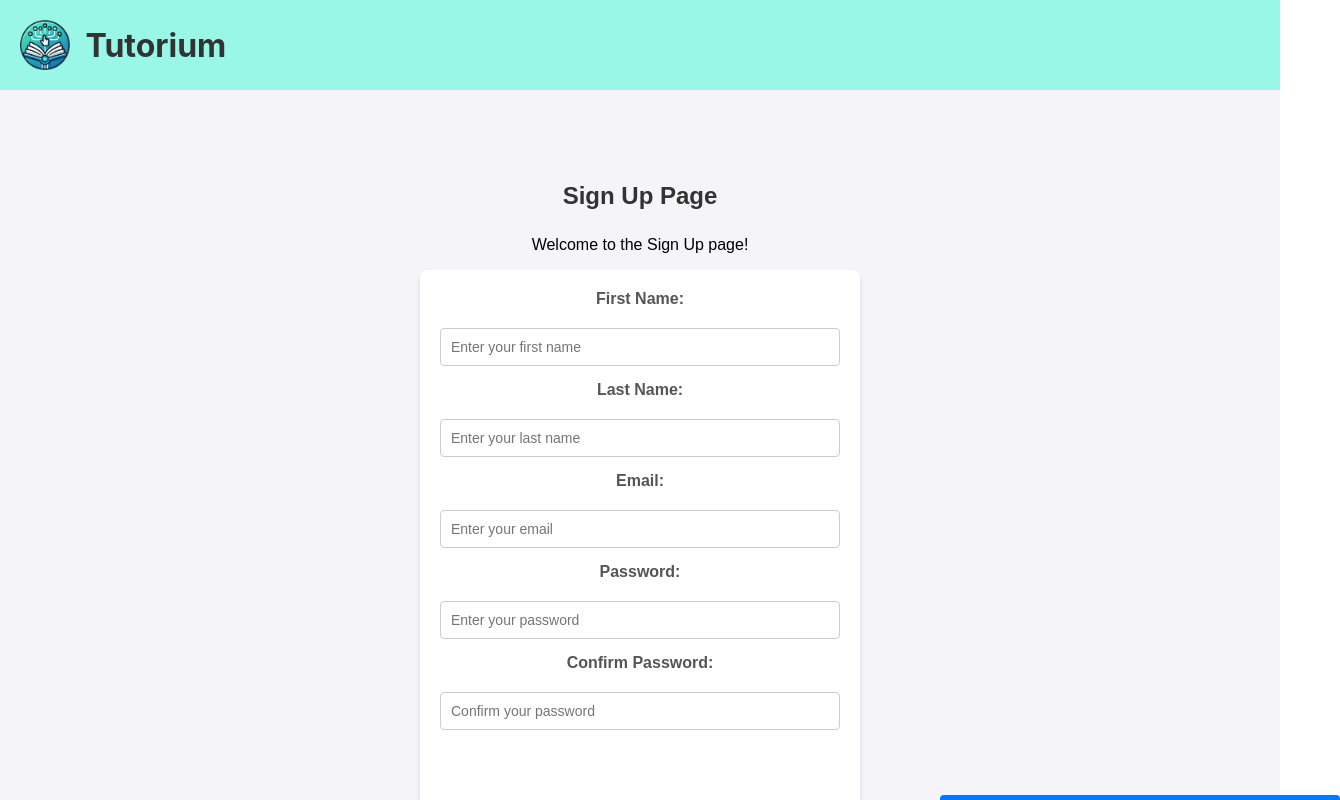
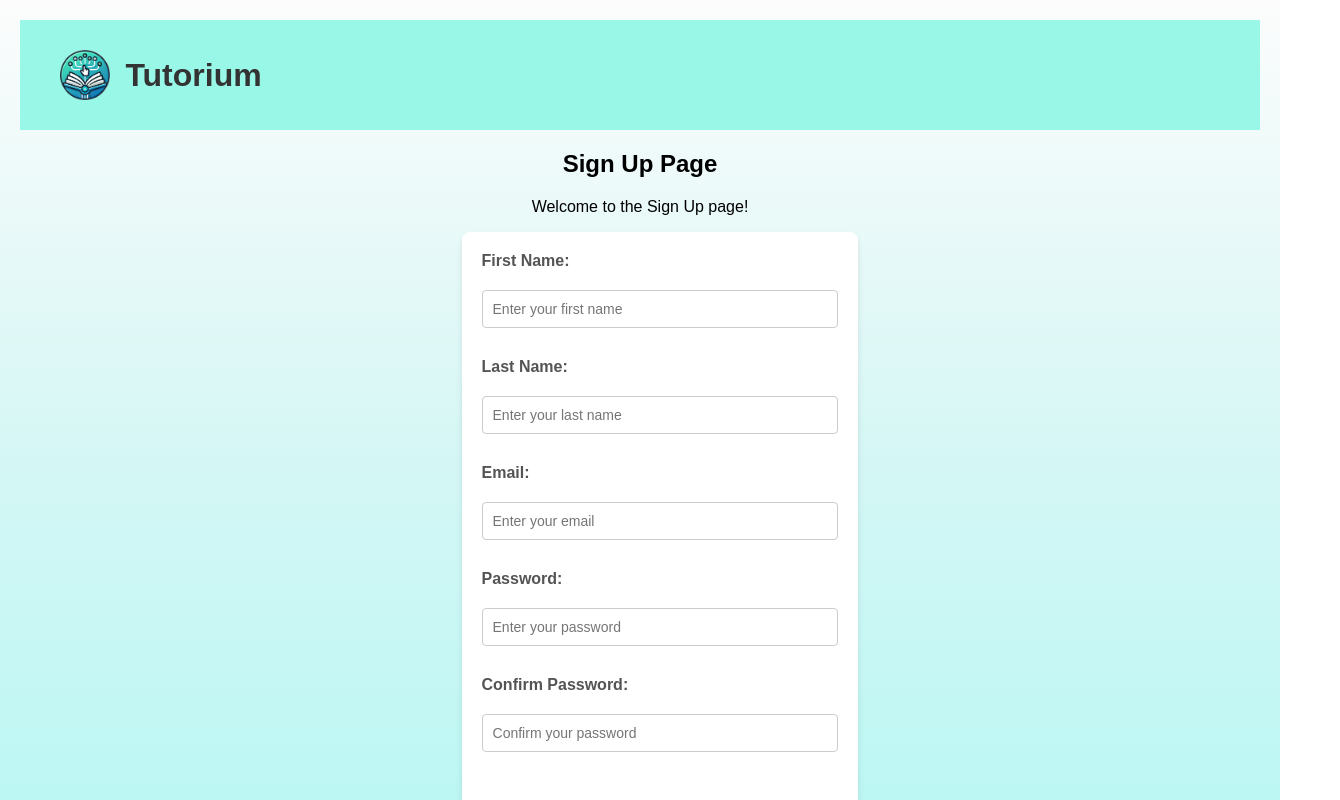
Before and after one commit to travislee7/Tutorium-Front-End, a React (Create React App) app in the folder tutor-frontend/: page / in a window 1280 px wide. Both pictures are taken after a click on the button "Sign Up". Shown: the top 800 px of the page, 1340 px wide, since content can reach past the window. Built offline with nearby package versions, Linux system fonts and the light colour scheme.

Commit message:
"Sign Up" Button aligned and ombre background
"Sign Up" Button aligned and ombre background implemented

```diff
--- a/tutor-frontend/src/pages/LandingPage.js
+++ b/tutor-frontend/src/pages/LandingPage.js
@@ -30,6 +30,14 @@ function LandingPage() {
                     <option value="4">Renton</option>
                 </select>
             </div>
+            {/* Language Select */}
+            <div className="subject-select">
+                <select>
+                    <option value="0">Select a language</option>
+                    <option value="1">English</option>
+                    <option value="2">Spanish</option>
+                </select>
+            </div>
         </div>
         <div className="submitbutton">
             <button className='submit'>Submit</button>
--- a/tutor-frontend/src/pages/SignupPage.js
+++ b/tutor-frontend/src/pages/SignupPage.js
@@ -5,33 +5,66 @@ import '../styles/SignupPage.css'; // Optional: Create a separate file for styli
 
 function SignupPage() {
     return (
-        <div classname="SignupPage">
-            <Header />
-            <div className='signup-page'>
+        <div className="signup-page">
+            <div className="header-container">
+                <Header />
+            </div>
+            <div>
                 <h2>Sign Up Page</h2>
                 <p>Welcome to the Sign Up page!</p>
 
                 <form id="signup-form">
-                    <label for="first-name">First Name:</label>
-                    <input type="text" id="first-name" name="first-name" placeholder="Enter your first name" required />
+                    <label htmlFor="first-name">First Name:</label>
+                    <input
+                        type="text"
+                        id="first-name"
+                        name="first-name"
+                        placeholder="Enter your first name"
+                        required
+                    />
 
-                    <label for="last-name">Last Name:</label>
-                    <input type="text" id="last-name" name="last-name" placeholder="Enter your last name" required />
+                    <label htmlFor="last-name">Last Name:</label>
+                    <input
+                        type="text"
+                        id="last-name"
+                        name="last-name"
+                        placeholder="Enter your last name"
+                        required
+                    />
 
-                    <label for="email">Email:</label>
-                    <input type="email" id="email" name="email" placeholder="Enter your email" required />
+                    <label htmlFor="email">Email:</label>
+                    <input
+                        type="email"
+                        id="email"
+                        name="email"
+                        placeholder="Enter your email"
+                        required
+                    />
 
-                    <label for="password">Password:</label>
-                    <input type="password" id="password" name="password" placeholder="Enter your password" required />
+                    <label htmlFor="password">Password:</label>
+                    <input
+                        type="password"
+                        id="password"
+                        name="password"
+                        placeholder="Enter your password"
+                        required
+                    />
 
-                    <label for="confirm-password">Confirm Password:</label>
-                    <input type="password" id="confirm-password" name="confirm-password" placeholder="Confirm your password" required />
+                    <label htmlFor="confirm-password">Confirm Password:</label>
+                    <input
+                        type="password"
+                        id="confirm-password"
+                        name="confirm-password"
+                        placeholder="Confirm your password"
+                        required
+                    />
 
                     <button type="submit">Sign Up</button>
                 </form>
             </div>
         </div>
     );
+
 }
 
 export default SignupPage;
--- a/tutor-frontend/src/styles/LandingPage.css
+++ b/tutor-frontend/src/styles/LandingPage.css
@@ -50,7 +50,7 @@
 .dropdown-container, .submitbutton {
     display: flex;
     flex-direction: column;
-    gap: 20px; /* Space between the dropdowns */
+    gap: 30px; /* Space between the dropdowns */
     width: 200px; /* Set a fixed width for both dropdowns */
     flex-grow: 1;
 }
--- a/tutor-frontend/src/styles/SignupPage.css
+++ b/tutor-frontend/src/styles/SignupPage.css
@@ -2,39 +2,67 @@
 .signup-page {
     display: flex;
     flex-direction: column;
-    align-items: center; /* Center items horizontally */
-    justify-content: center; /* Center items vertically */
+    align-items: center;
+    justify-content: center;
     min-height: 100vh; /* Full viewport height */
-    padding: 20px; /* Add some padding around the content */
-    background-color: #f4f4f9; /* Light background color */
+    padding: 20px;
+    background: linear-gradient(to top, #b5f7f3, #d5f7f5, #fcfcfc); /* Ombre background */
     font-family: Arial, sans-serif; /* Consistent font */
 }
 
-/* Form container */
-#signup-form {
-    width: 100%; /* Full width initially */
-    max-width: 400px; /* Limit the form's width */
-    background: #ffffff;
-    padding: 20px;
-    border-radius: 8px; /* Rounded corners */
-    box-shadow: 0 4px 6px rgba(0, 0, 0, 0.1); /* Soft shadow */
+/* Full-width cyan header background */
+.header-container {
+    width: 100%;
+    background-color: #99f7e8;
     display: flex;
-    flex-direction: column; /* Stack form elements vertically */
-    gap: 15px; /* Add spacing between elements */
+    align-items: center; /* Center header content vertically */
+    justify-content: space-between; /* Space out header content */
+    padding: 10px 20px;
+    box-sizing: border-box;
 }
 
-/* Form Title */
-.signup-page h2 {
-    text-align: center;
-    margin-bottom: 10px;
+/* Header logo alignment */
+.header-container img {
+    height: 50px; /* Adjust logo size */
+}
+
+/* Header title styling */
+.header-container h1 {
+    margin: 0;
+    font-size: 2rem;
     color: #333;
 }
+
+/* Header buttons (Sign In, Sign Up) */
+.header-container .header-buttons {
+    display: flex;
+    gap: 10px;
+}
+
+.header-container .header-button {
+    padding: 5px 15px; /* Button padding */
+    font-size: 0.9rem;
+    background-color: #fff; /* White background */
+    color: #333; /* Dark text */
+    border: 1px solid #ccc; /* Light grey border */
+    border-radius: 5px; /* Rounded corners */
+    cursor: pointer;
+    text-align: center;
+    transition: background-color 0.3s ease;
+}
+
+.header-container .header-button:hover {
+    background-color: #ddd; /* Slightly darker on hover */
+}
+
 
 /* Labels */
 #signup-form label {
     font-weight: bold;
     margin-bottom: 5px;
     color: #555;
+    text-align: left; /* Align labels */
+    width: 100%;
 }
 
 /* Input Fields */
@@ -47,23 +75,66 @@
     border-radius: 4px;
     font-size: 14px;
     box-sizing: border-box; /* Includes padding in the width */
+    margin-bottom: 15px; /* Add spacing between fields */
+}
+
+/* Form container */
+#signup-form {
+    width: 100%; /* Full width of the form */
+    max-width: 400px; /* Limit form width */
+    background: #ffffff;
+    padding: 20px;
+    border-radius: 8px; /* Rounded corners */
+    box-shadow: 0 4px 6px rgba(0, 0, 0, 0.1); /* Soft shadow */
+    display: flex;
+    flex-direction: column; /* Stack form elements vertically */
+    gap: 15px;
+    align-items: center; /* Center all form elements */
+    justify-content: center; /* Vertically align elements */
+}
+
+/* Labels */
+#signup-form label {
+    font-weight: bold;
+    margin-bottom: 5px;
+    color: hsl(0, 0%, 33%); /* Soft gray for labels */
+    align-self: flex-start; /* Align labels to the left */
+}
+
+/* Input Fields */
+#signup-form input[type="text"],
+#signup-form input[type="email"],
+#signup-form input[type="password"] {
+    width: 100%; /* Input fields take full width of the form */
+    padding: 10px;
+    border: 1px solid #ccc; /* Light gray border */
+    border-radius: 4px; /* Rounded corners */
+    font-size: 14px; /* Consistent font size */
+    box-sizing: border-box; /* Include padding in width calculation */
 }
 
 /* Button */
 #signup-form button {
-    width: 100%; /* Full width within the form container */
-    padding: 12px;
+    width: auto; /* Button adjusts to content */
+    padding: 12px 130px; /* Add padding around text */
     background-color: #007BFF;
     color: white;
     border: none;
     border-radius: 4px;
-    font-size: 16px;
+    font-size: 16px; /* Font size */
     cursor: pointer;
-    transition: background-color 0.3s;
+    transition: background-color 0.3s ease, transform 0.2s ease;
+    text-align: center; /* Center-align text inside the button */
+    margin: 40px auto 0 auto; /* Center button horizontally and add spacing above */
+    display: block; /* Ensure margin works for centering */
 }
 
 #signup-form button:hover {
-    background-color: #0056b3;
+    background-color: #0056b3; /* Darker blue on hover */
+}
+
+#signup-form button:active {
+    transform: scale(0.98); /* Slightly shrink on click */
 }
 
 /* Optional: Add responsiveness for smaller screens */
```
Also changed, not shown: 1 other file (tests, documents, lock files or other folders).
